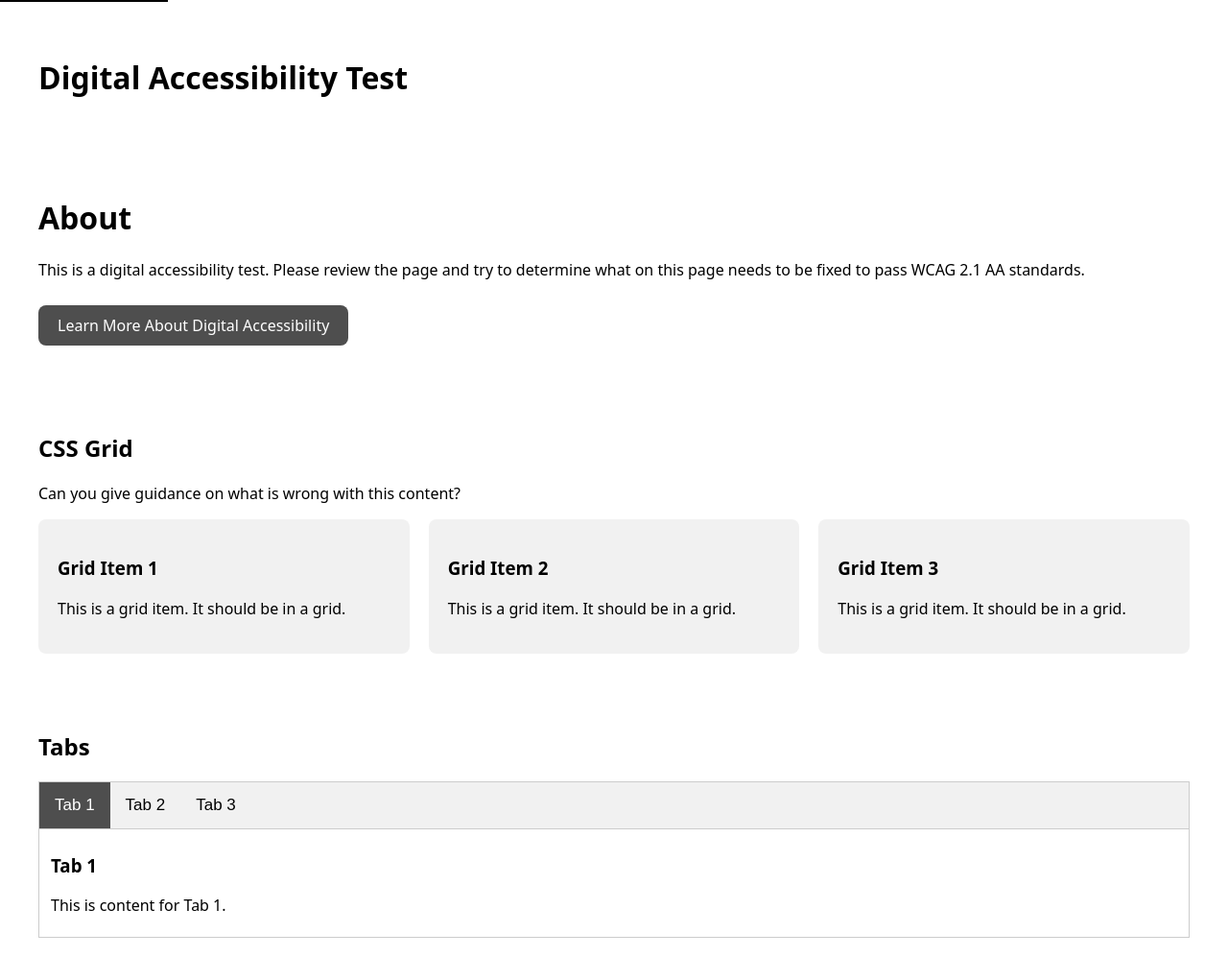
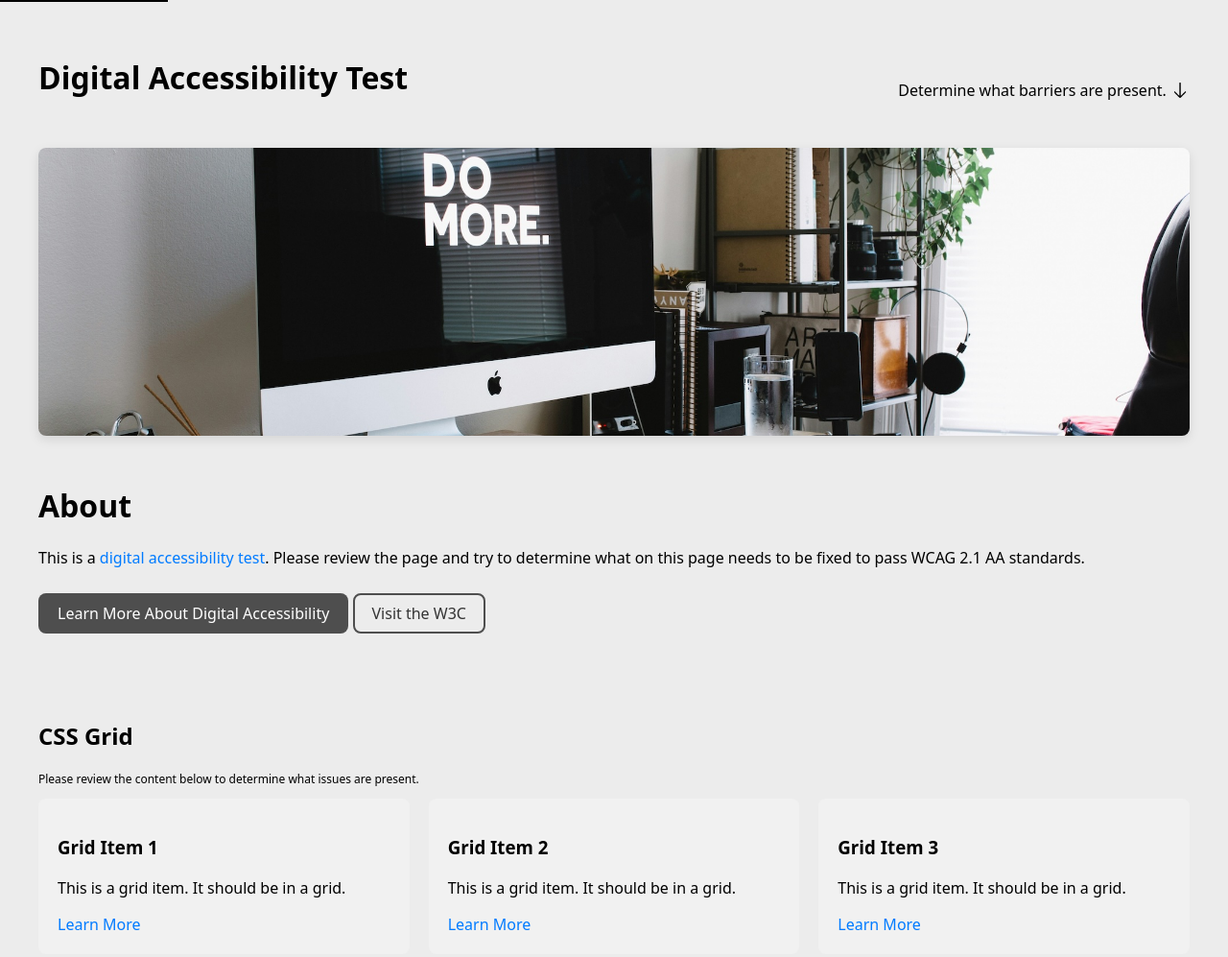
Before and after one commit to althe3rd/Digital-Accessibility-Test, a website built with Parcel: page src/index.html in a window 1280 px wide. Shown: the top 997 px of the page at 96% size. Built offline with nearby package versions, Linux system fonts and the light colour scheme.

Commit message:
further updates

```diff
--- a/package.json
+++ b/package.json
@@ -1,6 +1,7 @@
 {
   "devDependencies": {
     "@parcel/packager-raw-url": "^2.11.0",
+    "@parcel/transformer-sass": "^2.11.0",
     "@parcel/transformer-webmanifest": "^2.11.0",
     "parcel": "^2.11.0"
   },
--- a/src/css/style.css
+++ b/src/css/style.css
@@ -1,6 +1,95 @@
+/* variables */
+:root {
+  --main-bg-color: rgb(236, 236, 236);
+  --main-text-color: #333;
+  --main-link-color: #007bff;
+  --main-link-hover-color: #458cd9;
+  --main-link-visited-color: #811bc1;
+  --main-link-visited-hover-color: #4e4e4e;
+  --main-button-bg-color: #4e4e4e;
+  --main-button-text-color: #fff;
+  --main-button-hover-bg-color: #333;
+  --main-button-hover-text-color: #fff;
+  --border-radius: 8px;
+  --main-button-border-radius: 8px;
+  --box-shadow: 0px 4px 12px rgba(0, 0, 0, 0.1);
+}
+
 body {
-    font-family: system-ui, -apple-system, BlinkMacSystemFont, 'Segoe UI', Roboto, Oxygen, Ubuntu, Cantarell, 'Open Sans', 'Helvetica Neue', sans-serif;
+  background-color: var(--main-bg-color);
+  font-family: system-ui, -apple-system, BlinkMacSystemFont, 'Segoe UI', Roboto, Oxygen, Ubuntu, Cantarell, 'Open Sans', 'Helvetica Neue', sans-serif;
 }
+
+img {
+  max-width: 100%;
+  height: auto;
+  border-radius: var(--border-radius);
+  box-shadow: var(--box-shadow);
+}
+
+.tabs h4 {
+  font-size: 24px;
+}
+
+.subTitle {
+  position: absolute;
+  top: 80px;
+  width: 1200px;
+  left: 50%;
+  transform: translateX(-50%);
+  text-align: right;
+}
+
+.imageBanner {
+  max-width: 1200px;
+  margin: 0 auto;
+  height: 300px;
+  background: url("../img/computer-productivity.jpg") no-repeat;
+  background-size: cover;
+  background-position: 10% 50%;
+  border-radius: var(--border-radius);
+  overflow: hidden;
+  box-shadow: var(--box-shadow);
+}
+
+.subTitle img {
+  height: 20px;
+  position: relative;
+  top: 4px;
+  box-shadow: none;
+}
+
+@media screen and (max-width: 1200px) {
+  .subTitle {
+    width: 100%;
+  }
+}
+
+a:link {
+  color: var(--main-link-color);
+  text-decoration: none;
+}
+
+a:visited {
+  color: var(--main-link-visited-color);
+  text-decoration: none;
+}
+
+a:hover {
+  color: var(--main-link-hover-color);
+  text-decoration: none;
+
+}
+
+.smallText {
+  font-size: 0.75em;
+}
+
+.secondaryTextColor {
+  color: #126a99;
+  text-decoration: underline;
+}
+
 
 .skipLink {
     position: absolute;
@@ -27,13 +116,12 @@ footer {
 
 }
 
-
 .contentWidth {
     margin: 0 auto;
     max-width: 1200px;
     padding: 30px;
+
 }
-
 
 /* elements */
 
@@ -43,10 +131,18 @@ a.button {
     margin: 10px 0;
     border-radius: 5px;
     text-decoration: none;
-    color: #fff;
-    background-color: #4e4e4e;
+    color: var(--main-button-text-color);
+    background-color: var(--main-button-bg-color);
     transition: 0.3s;
     border-radius: 8px;
+}
+
+a.button.secondary {
+    background: transparent;
+    padding: 8px 18px;
+    color: var(--main-button-hover-bg-color);
+    border: 2px solid var(--main-button-bg-color);
+
 }
 
 /* tabs */
@@ -103,3 +199,7 @@ a.button {
     padding: 20px;
     border-radius: 8px;
   }
+
+  .gridGroup .gridItem:nth-child(2) {
+    order: 1;
+  }
--- a/src/index.html
+++ b/src/index.html
@@ -30,40 +30,46 @@
     <div class="contentWidth">
       <h1>Digital Accessibility Test</h1>
     </div>
+
+    <div class="imageBanner"></div>
   </header>
 
   <main>
     <div class="contentWidth">
       <h1>About</h1>
-      <p>This is a digital accessibility test. Please review the page and try to determine what on this page needs to be fixed to pass WCAG 2.1 AA standards.</p>
+      <p>This is a <a href="/">digital accessibility test</a>. Please review the page and try to determine what on this page needs to be fixed to pass WCAG 2.1 AA standards.</p>
 
       <a href="https://it.wisc.edu/digital-accessibility/" class="button">Learn More About Digital Accessibility</a>
+      <a href="https://www.w3.org/" class="button secondary" aria-hidden="true">Visit the W3C</a>
     </div>
 
 
     <div class="contentWidth">
       <h2>CSS Grid</h2>
-      <p>Can you give guidance on what is wrong with this content?</p>
+      <p class="smallText">Please review the content below to determine what issues are present.</p>
 
       <div class="gridGroup">
         <div class="gridItem">
           <h3>Grid Item 1</h3>
           <p>This is a grid item. It should be in a grid.</p>
+          <a href="https://it.wisc.edu/digital-accessibility/" target="_blank">Learn More</a>
+        </div>
+        <div class="gridItem">
+          <h3>Grid Item 3</h3>
+          <p>This is a grid item. It should be in a grid.</p>
+          <a href="https://it.wisc.edu/digital-accessibility/" target="_blank">Learn More</a>
         </div>
         <div class="gridItem">
           <h3>Grid Item 2</h3>
           <p>This is a grid item. It should be in a grid.</p>
-        </div>
-        <div class="gridItem">
-          <h3>Grid Item 3</h3>
-          <p>This is a grid item. It should be in a grid.</p>
+          <a href="https://it.wisc.edu/digital-accessibility/" target="_blank">Learn More</a>
         </div>
       </div>
     </div>
 
 
     <div class="tabs contentWidth">
-        <h2>Tabs</h2>
+        <h4>Tabs</h4>
         <div class="tab">
           <button class="tablinks active" onclick="openTab(event, 'Tab1')">Tab 1</button>
           <button class="tablinks" onclick="openTab(event, 'Tab2')">Tab 2</button>
@@ -78,15 +84,20 @@
         <div id="Tab2" class="tabcontent">
           <h3>Tab 2</h3>
           <p>This is content for Tab 2.</p>
+
+          <img src="img/laptop-work.jpg" alt="a desk" />
         </div>
 
         <div id="Tab3" class="tabcontent">
           <h3>Tab 3</h3>
           <p>This is content for Tab 3.</p>
+          <a href="https://it.wisc.edu/digital-accessibility/" target="_blank">Visit it.wisc.edu for more information.</a>
         </div>
       </div>
 
     </div>
+
+    <div class="subTitle">Determine what barriers are present. <img src="img/downarrow.png" /></div>
   </main>
 
   <footer>
```
Also changed, not shown: src/img/computer-productivity.jpg (added), src/img/downarrow.png (added), src/img/laptop-work.jpg (added), 1 other file.
